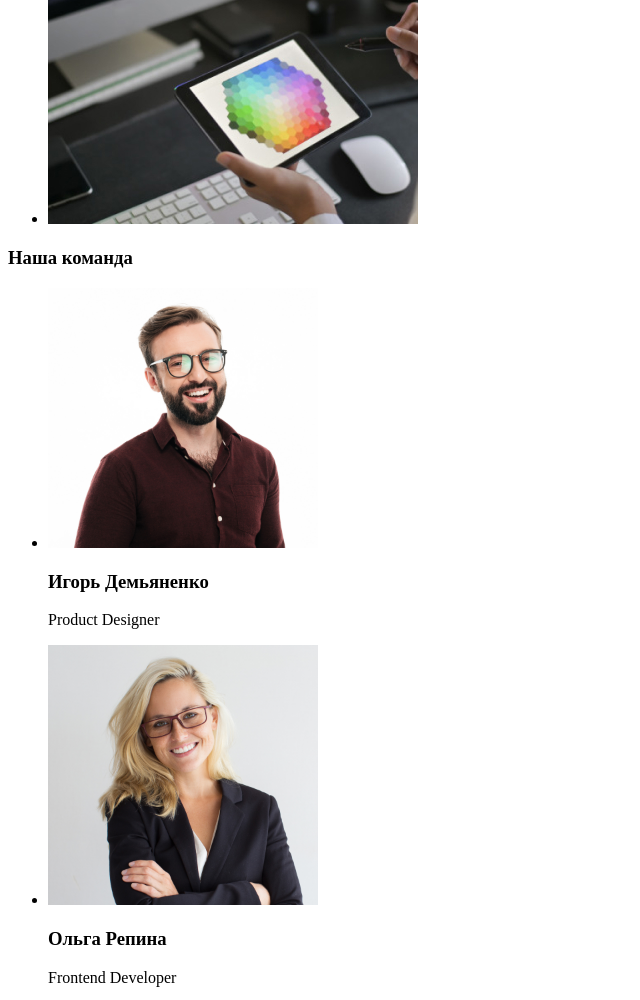
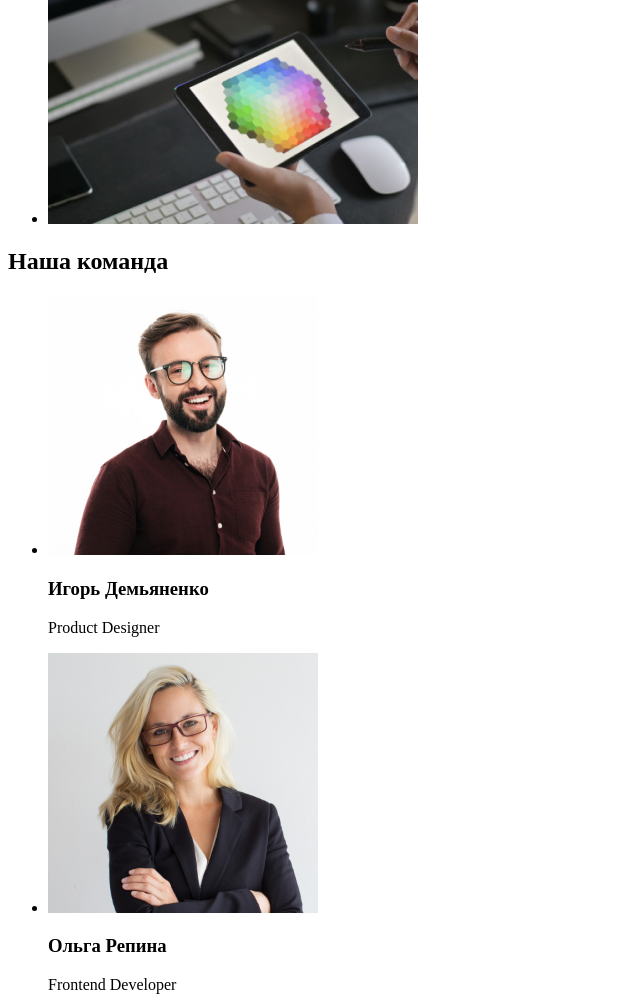
Before and after one commit to sonyatop/html-01, a plain HTML site: page index.html in a window 1280 px wide. Shown: the part 1326-2326 px from the top of the page, without its empty margins (0-640 px from the left). Drawn offline with Linux system fonts and the light colour scheme.

Commit message:
editing h2

```diff
--- a/index.html
+++ b/index.html
@@ -59,7 +59,7 @@
         </ul>
     </section>
     <section>
-        <h3>Наша команда</h3>
+        <h2>Наша команда</h2>
         <ul>
             <li>
                 <img src="./images/igor.jpg" alt="мужчина сотрудник компании" width="270">
```
